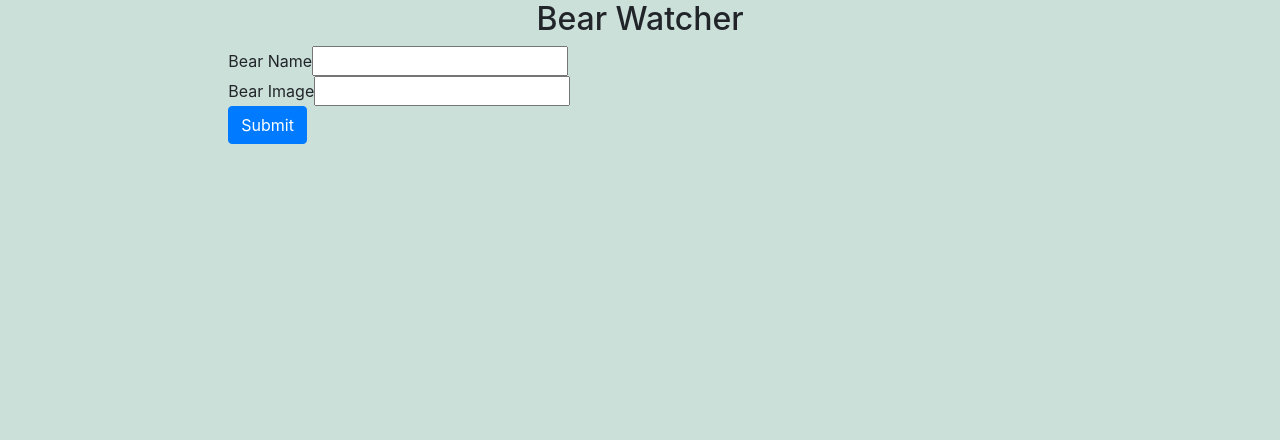
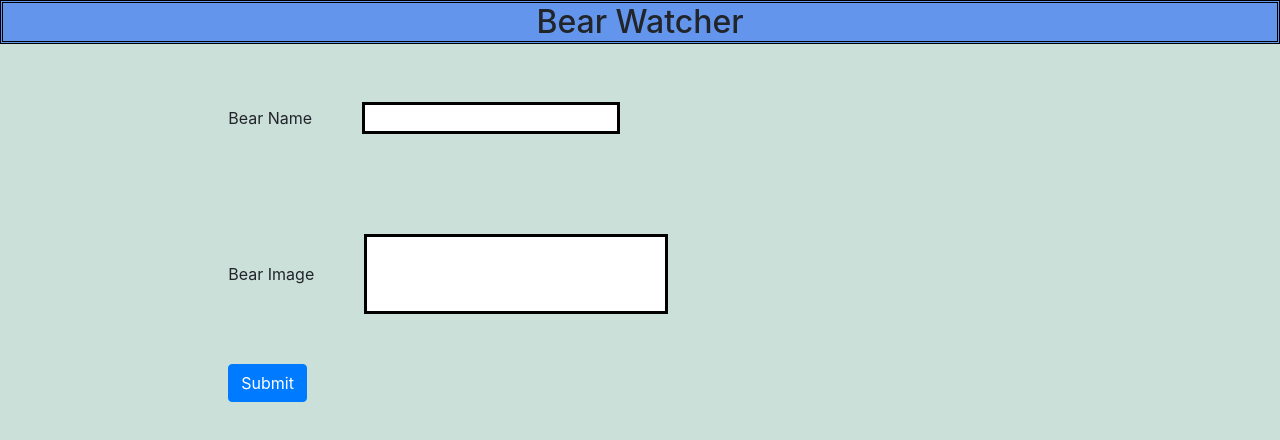
Before and after one commit to Michele-Rawlins/bearWatcher, a plain HTML site: page index.html in a window 1280 px wide. Drawn offline with nearby package versions, Linux system fonts and the light colour scheme.

Commit message:
fixed id issue

```diff
--- a/index.html
+++ b/index.html
@@ -11,11 +11,11 @@
     <h2 class = "title"> Bear Watcher</h2>
     <form class = "col-8 mx-auto my-600px" id = "new-bear">
         <div class="form-inline">
-          <label for="InputBearName" id="bear-name">Bear Name</label>
+          <label for="InputBearName" id="bearname">Bear Name</label>
           <input type="text" class="bear-name" id="bear-name" aria-describedby="bear-name">
          </div>
         <div class="form-inline">
-          <label for="InputbearImage" id="bear-image">Bear Image</label>
+          <label for="InputbearImage" id="bearimage">Bear Image</label>
           <input type=text class="bear-image" id="bear-image">
         </div>
         <button type="submit" id="submit-bear"class="btn btn-primary">Submit</button>
--- a/javascripts/components/river.js
+++ b/javascripts/components/river.js
@@ -8,7 +8,7 @@ const cardBears = ()=> {
     const bearDom = bearData.getBears();
     let domstring="";
     bearDom.forEach((bearsarr) => {
-        domstring += '<div class = "d flex flex-wrap">';
+        domstring += '<div class = "d-flex flex-wrap">';
         domstring += '<div class="card" style="width: 18rem;">';
         domstring += `<img src="${bearsarr.image}"class="card-img-top" alt="...">`;
         domstring += '<div class="card-body">';
--- a/main.css
+++ b/main.css
@@ -3,4 +3,26 @@ body {
 }
 .title {
     text-align: center;
+    border: double black;
+    background-color: cornflowerblue;
 }
+
+.card {
+
+    background-color: rgb(235, 235, 240);
+}
+#bear-name {
+
+text-decoration-color: brown;
+border: black solid;
+margin: 50px;
+
+}
+
+#bear-image {
+    text-decoration-color: blueviolet;
+    border: black solid;
+    margin: 50px;
+    padding: 25px;
+
+}
```
